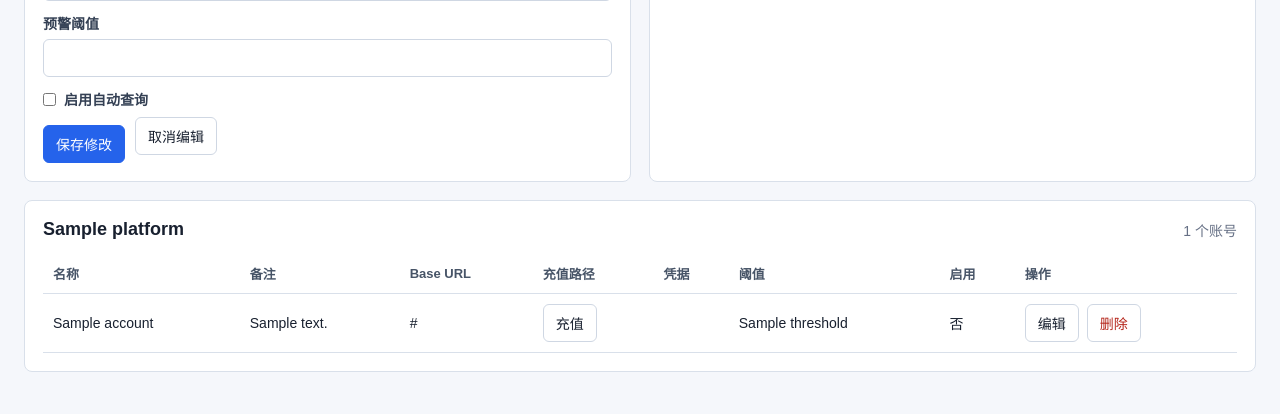
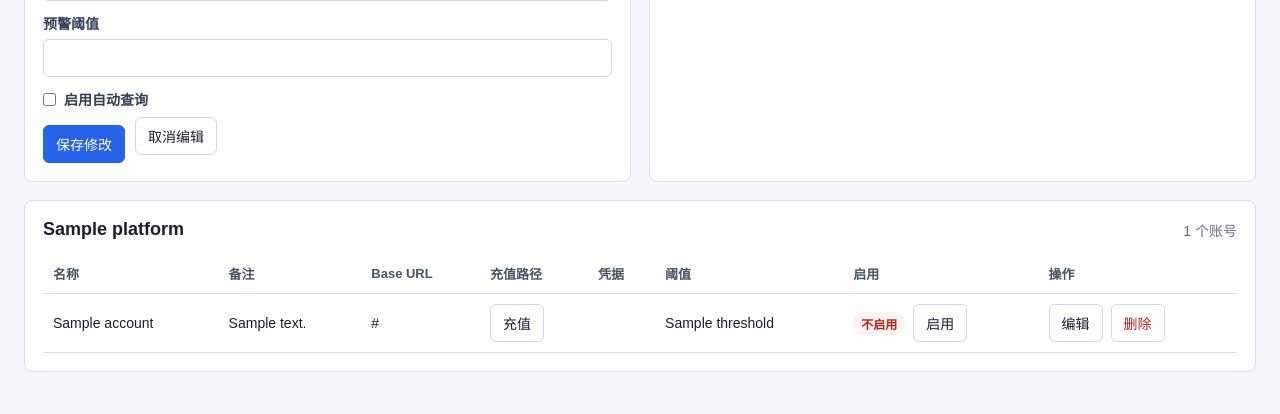
Before and after one commit to xianyvbang/price-monitoring, a FastAPI app: template app/templates/accounts.html in a window 1280 px wide. Shown: the part 869-1283 px from the top of the page. Run offline with FastAPI, Linux system fonts and the light colour scheme; data comes from the database, SQL or seed files in the repository; the template is opened without the code that fills it: most values are stand-ins (such as "Sample title", 1, 10 or a date in 2020).

Commit message:
feat: add account enable toggle

```diff
--- a/app/main.py
+++ b/app/main.py
@@ -380,9 +380,9 @@ def newapi_group_result_from_selection(group_id: str, group: dict[str, Any]) ->
     return {"is_valid": True, "plan_name": title, "extra": extra}
 
 
-def grouped_accounts(eliminated_last: bool = False) -> dict[str, list[dict[str, Any]]]:
+def grouped_accounts(eliminated_last: bool = False, enabled_only: bool = False) -> dict[str, list[dict[str, Any]]]:
     grouped = {"newApi": [], "sub2Api": []}
-    for row in db.list_accounts():
+    for row in db.list_accounts(enabled_only=enabled_only):
         grouped[row["platform"]].append(public_account(row))
     if eliminated_last:
         for accounts in grouped.values():
@@ -414,7 +414,7 @@ async def dashboard(request: Request):
     return templates.TemplateResponse(
         request,
         "dashboard.html",
-        template_context(request, grouped=grouped_accounts(eliminated_last=True), settings=db.get_general_settings()),
+        template_context(request, grouped=grouped_accounts(eliminated_last=True, enabled_only=True), settings=db.get_general_settings()),
     )
 
 
@@ -543,6 +543,21 @@ async def delete_account_form(request: Request, account_id: int):
     db.delete_account(account_id)
     if account:
         db.add_log("warning", "account", f"删除账号: {account['platform']} / {account['name']}")
+    return RedirectResponse("/accounts", status_code=303)
+
+
+@app.post("/accounts/{account_id}/enabled")
+async def set_account_enabled_form(request: Request, account_id: int):
+    redirect = redirect_if_needed(request)
+    if redirect:
+        return redirect
+    account = db.get_account(account_id)
+    if not account:
+        raise HTTPException(status_code=404, detail="账号不存在")
+    form = await request.form()
+    is_enabled = _to_bool(form.get("is_enabled"))
+    db.update_account_enabled(account_id, is_enabled)
+    db.add_log("info", "account", f"{account['platform']} / {account['name']} 启用状态: {'启用' if is_enabled else '不启用'}")
     return RedirectResponse("/accounts", status_code=303)
 
 
--- a/app/models.py
+++ b/app/models.py
@@ -392,15 +392,20 @@ class Database:
                 (host, port, username, password_enc, sender, sender_name, receiver, security or None, utc_now()),
             )
 
-    def list_accounts(self, platform: Optional[str] = None) -> list[sqlite3.Row]:
+    def list_accounts(self, platform: Optional[str] = None, enabled_only: bool = False) -> list[sqlite3.Row]:
         query = "SELECT * FROM accounts"
-        params: tuple[Any, ...] = ()
+        conditions = []
+        params: list[Any] = []
         if platform:
-            query += " WHERE platform = ?"
-            params = (platform,)
+            conditions.append("platform = ?")
+            params.append(platform)
+        if enabled_only:
+            conditions.append("is_enabled = 1")
+        if conditions:
+            query += " WHERE " + " AND ".join(conditions)
         query += " ORDER BY platform, name"
         with self.connect() as conn:
-            return conn.execute(query, params).fetchall()
+            return conn.execute(query, tuple(params)).fetchall()
 
     def get_account(self, account_id: int) -> Optional[sqlite3.Row]:
         with self.connect() as conn:
@@ -627,6 +632,18 @@ class Database:
                 WHERE id = ?
                 """,
                 (1 if changed else 0, utc_now(), account_id),
+            )
+
+    def update_account_enabled(self, account_id: int, is_enabled: bool) -> None:
+        with self.connect() as conn:
+            conn.execute(
+                """
+                UPDATE accounts
+                SET is_enabled = ?, low_balance_active = CASE WHEN ? THEN 0 ELSE low_balance_active END,
+                    updated_at = ?
+                WHERE id = ?
+                """,
+                (1 if is_enabled else 0, 0 if is_enabled else 1, utc_now(), account_id),
             )
 
     def update_account_eliminated(self, account_id: int, is_eliminated: bool) -> None:
--- a/app/static/styles.css
+++ b/app/static/styles.css
@@ -337,6 +337,34 @@ th {
   font-size: 12px;
   min-height: 26px;
   padding: 4px 8px;
+}
+
+.enable-state-actions {
+  align-items: center;
+  display: inline-flex;
+  gap: 8px;
+}
+
+.enable-state-actions form {
+  margin: 0;
+}
+
+.enable-state {
+  border-radius: 999px;
+  display: inline-block;
+  font-size: 12px;
+  padding: 3px 8px;
+}
+
+.enable-state.enabled {
+  background: #ecfdf3;
+  color: var(--ok);
+}
+
+.enable-state.disabled {
+  background: #fef3f2;
+  color: var(--danger);
+  font-weight: 700;
 }
 
 .toggle-button {
@@ -779,6 +807,16 @@ pre {
     flex-wrap: wrap;
   }
 
+  .enable-state-actions {
+    align-items: stretch;
+    flex-wrap: wrap;
+  }
+
+  .enable-state-actions form,
+  .enable-state-actions button {
+    width: 100%;
+  }
+
   .change-status-reset {
     min-height: 30px;
   }
--- a/app/templates/accounts.html
+++ b/app/templates/accounts.html
@@ -114,7 +114,15 @@
             {% if platform == "newApi" %}accessToken: {{ "已配置" if account.has_access_token else "未配置" }} / userId: {{ "已配置" if account.has_user_id else "未配置" }} / 当前分组: {{ account.selected_group_id or "未选择" }}{% endif %}
           </td>
           <td data-label="阈值">{{ account.threshold if account.threshold is not none else settings.default_threshold }}</td>
-          <td data-label="启用">{{ "是" if account.is_enabled else "否" }}</td>
+          <td data-label="启用">
+            <div class="enable-state-actions">
+              <span class="enable-state {{ 'enabled' if account.is_enabled else 'disabled' }}">{{ "启用" if account.is_enabled else "不启用" }}</span>
+              <form method="post" action="/accounts/{{ account.id }}/enabled">
+                <input type="hidden" name="is_enabled" value="{{ 'false' if account.is_enabled else 'true' }}">
+                <button class="{{ 'danger' if account.is_enabled else '' }}" type="submit">{{ "不启用" if account.is_enabled else "启用" }}</button>
+              </form>
+            </div>
+          </td>
           <td data-label="操作">
             <div class="actions">
               <button
```
Also changed, not shown: tests/test_group_query_ui.py (+63 -0 lines).
